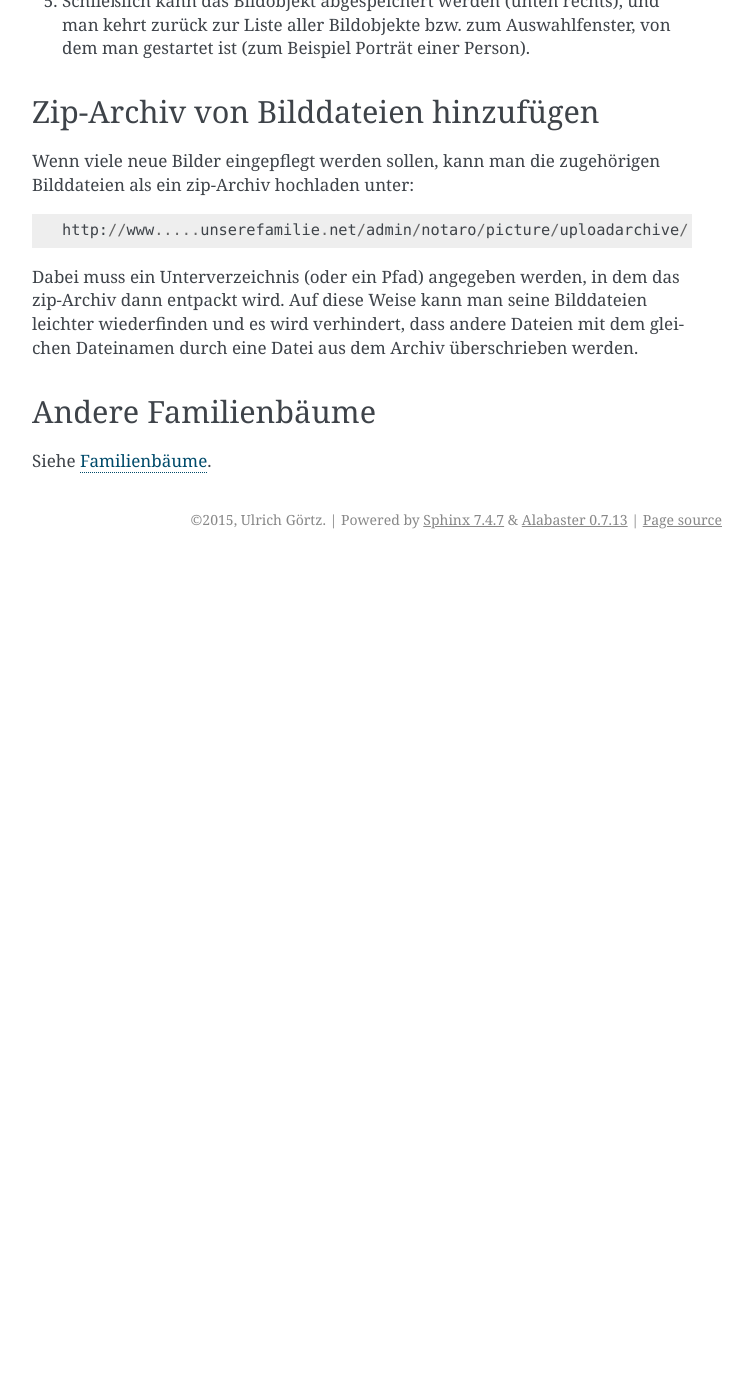
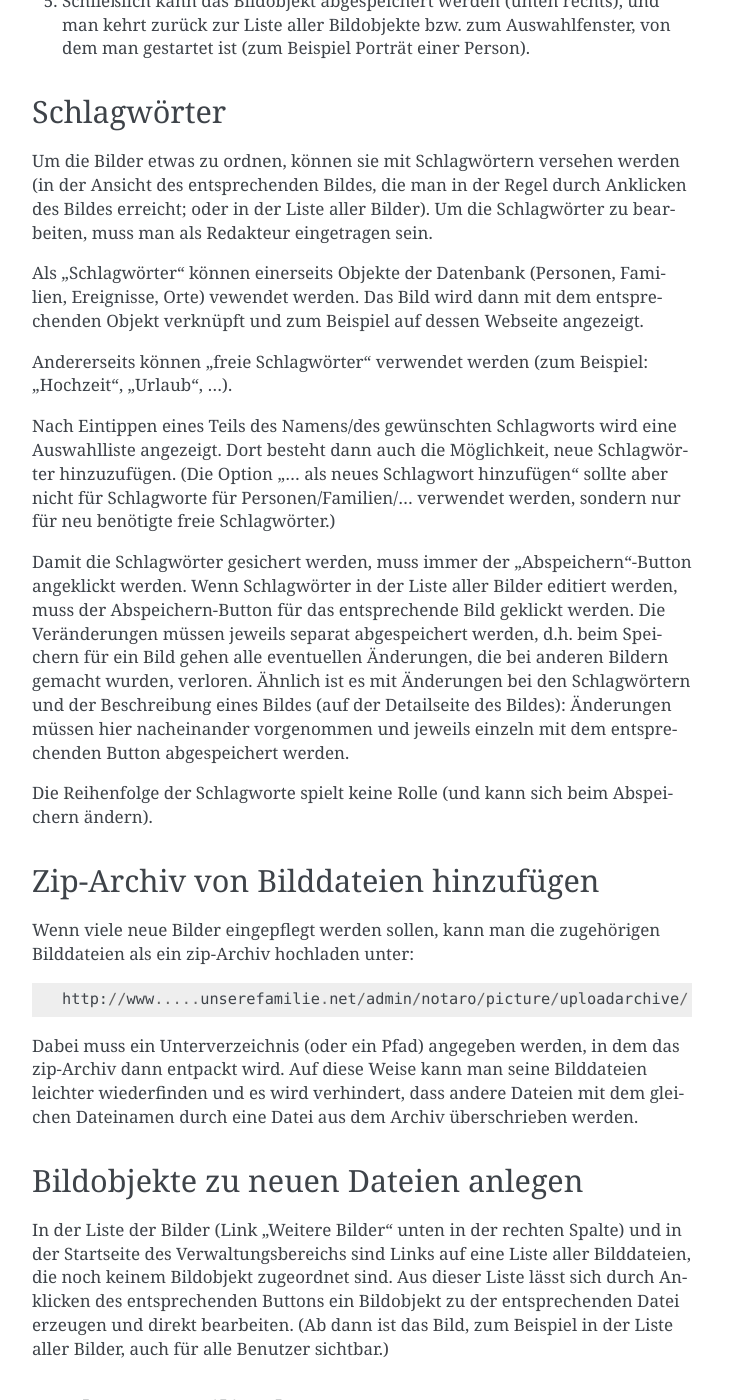
Before and after one commit to ugoertz/django-familio, a Sphinx documentation site: the page built from docs/bilder.rst, in a window 1280 px wide and 1400 px high, scrolled down 881 px. Shown: the whole window, without its empty margins (388-1141 px from the left). Built offline with Sphinx 7.4.7, drawn with Linux system fonts in a browser that asks for light colours; before the commit the page ends 1440 px from its top, so only the background shows below that; some of the changed text lies outside the part shown.

Commit message:
Add documentation for tags and for quick-add-forms.

```diff
--- a/docs/bilder.rst
+++ b/docs/bilder.rst
@@ -50,6 +50,43 @@ Um ein Bildobjekt hinzuzufügen,
    kehrt zurück zur Liste aller Bildobjekte bzw. zum Auswahlfenster, von dem man
    gestartet ist (zum Beispiel Porträt einer Person).
 
+.. _schlagwoerter-bilder:
+
+------------
+Schlagwörter
+------------
+
+Um die Bilder etwas zu ordnen, können sie mit Schlagwörtern versehen werden (in
+der Ansicht des entsprechenden Bildes, die man in der Regel durch Anklicken des
+Bildes erreicht; oder in der Liste aller Bilder). Um die Schlagwörter zu
+bearbeiten, muss man als Redakteur eingetragen sein.
+
+Als "Schlagwörter" können einerseits Objekte der Datenbank (Personen, Familien,
+Ereignisse, Orte) vewendet werden. Das Bild wird dann mit dem entsprechenden
+Objekt verknüpft und zum Beispiel auf dessen Webseite angezeigt.
+
+Andererseits können "freie Schlagwörter" verwendet werden (zum Beispiel:
+"Hochzeit", "Urlaub", ...).
+
+Nach Eintippen eines Teils des Namens/des gewünschten Schlagworts wird eine
+Auswahlliste angezeigt. Dort besteht dann auch die Möglichkeit, neue
+Schlagwörter hinzuzufügen. (Die Option "... als neues Schlagwort hinzufügen"
+sollte aber nicht für Schlagworte für Personen/Familien/... verwendet werden,
+sondern nur für neu benötigte freie Schlagwörter.)
+
+Damit die Schlagwörter gesichert werden, muss immer der "Abspeichern"-Button
+angeklickt werden. Wenn Schlagwörter in der Liste aller Bilder editiert werden,
+muss der Abspeichern-Button für das entsprechende Bild geklickt werden. Die
+Veränderungen müssen jeweils separat abgespeichert werden, d.h. beim Speichern
+für ein Bild gehen alle eventuellen Änderungen, die bei anderen Bildern gemacht
+wurden, verloren. Ähnlich ist es mit Änderungen bei den Schlagwörtern und der
+Beschreibung eines Bildes (auf der Detailseite des Bildes): Änderungen müssen
+hier nacheinander vorgenommen und jeweils einzeln mit dem entsprechenden Button
+abgespeichert werden.
+
+Die Reihenfolge der Schlagworte spielt keine Rolle (und kann sich beim
+Abspeichern ändern).
+
 
 -------------------------------------
 Zip-Archiv von Bilddateien hinzufügen
@@ -65,6 +102,19 @@ zip-Archiv dann entpackt wird. Auf diese Weise kann man seine Bilddateien
 leichter wiederfinden und es wird verhindert, dass andere Dateien mit dem
 gleichen Dateinamen durch eine Datei aus dem Archiv überschrieben werden.
 
+
+------------------------------------
+Bildobjekte zu neuen Dateien anlegen
+------------------------------------
+
+In der Liste der Bilder (Link "Weitere Bilder" unten in der rechten Spalte) und
+in der Startseite des Verwaltungsbereichs sind Links auf eine Liste aller
+Bilddateien, die noch keinem Bildobjekt zugeordnet sind. Aus dieser Liste lässt
+sich durch Anklicken des entsprechenden Buttons ein Bildobjekt zu der
+entsprechenden Datei erzeugen und direkt bearbeiten. (Ab dann ist das Bild, zum
+Beispiel in der Liste aller Bilder, auch für alle Benutzer sichtbar.)
+
+
 --------------------
 Andere Familienbäume
 --------------------
```
Also changed, not shown: docs/dokumente.rst (+8 -0 lines), docs/personen.rst (+17 -0 lines).
